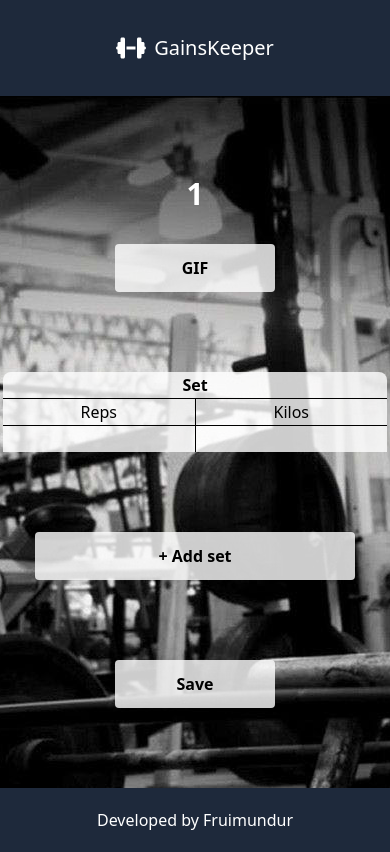
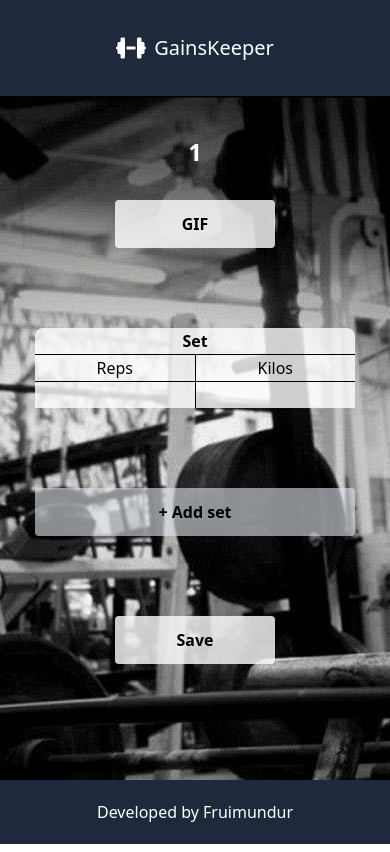
Before and after one commit to fruimundur/workout-tracker, a Next.js app: page /exercise/1 in a window 390 px wide. Both pictures are taken after a click on the button "+ Add set". Built offline with nearby package versions, Linux system fonts and the light colour scheme.

Commit message:
styled mobile layout

```diff
--- a/src/components/exerciseBox.js
+++ b/src/components/exerciseBox.js
@@ -32,10 +32,10 @@ function deleteExercise(exerciseID) {
             savedArray.map((exerciseID) => (
                 <>
                     <div>
-                        <Link className="w-96 h-24 my-0 mx-auto flex items-center justify-center bg-white/80 rounded-t-lg" key={exerciseID} href={`/exercise/${exerciseID.id}-${exerciseID.name}`}>
+                        <Link className="w-80 h-24 my-0 mx-auto flex items-center justify-center bg-white/80 hover:bg-white/70 focus:bg-slate-200/60 rounded-t-lg" key={exerciseID} href={`/exercise/${exerciseID.id}-${exerciseID.name}`}>
                             <p className="uppercase font-bold">{exerciseID.name}</p>
                         </Link>
-                        <button className="w-96 h-9 border-t-2 bg-white/80 mb-10 rounded-b-lg mt-1" onClick={() => deleteExercise(exerciseID)}>Delete exercise</button>
+                        <button className="w-80 h-9 bg-white/80 hover:bg-white/70 focus:bg-slate-200/60 mb-10 rounded-b-lg mt-1" onClick={() => deleteExercise(exerciseID)}>Delete exercise</button>
                     </div>
                 </>
             )):null
--- a/src/components/set.js
+++ b/src/components/set.js
@@ -41,7 +41,7 @@ the state of the 'reps' and 'kilos' variables so that these values are displayed
     return (
         <>
 
-        <table className="w-96 rounded-t-lg border-solid border-black text-center mx-auto my-0 mt-14 bg-white/80">
+        <table className="w-80 rounded-t-lg border-solid border-black text-center mx-auto my-0 mt-14 bg-white/80">
             <tbody>
                 <tr>
                     <th className="border-b border-b-black" colSpan={2}>Set</th>
@@ -51,8 +51,8 @@ the state of the 'reps' and 'kilos' variables so that these values are displayed
                     <td className="border-b border-black">Kilos</td>
                 </tr>
                 <tr>
-                    <td className="border-r border-black"><input className="border-none text-center w-44 rounded bg-white/0" onChange={handleChangeReps} value={reps}></input></td>
-                    <td><input className="border-none text-center w-44 rounded bg-white/0" onChange={handleChangeKilos} value={kilos}></input></td>
+                    <td className="border-r border-black"><input className="border-none text-center w-36 rounded bg-white/0" onChange={handleChangeReps} value={reps}></input></td>
+                    <td><input className="border-none text-center w-36 rounded bg-white/0" onChange={handleChangeKilos} value={kilos}></input></td>
                 </tr>
             </tbody>
         </table>
--- a/src/pages/add-exercise/index.js
+++ b/src/pages/add-exercise/index.js
@@ -36,13 +36,13 @@ can be utilised to match the name property of the exercises with the value of th
 
   return (
     <div>
-      <div className="flex flex-col items-center mt-36">
+      <div className="flex flex-col items-center mt-16">
       <h1 className="text-2xl font-bold text-white mb-7 uppercase">Add exercise</h1>
       <form>
-        <input className="w-96 h-10 rounded-md" type="text" value={searchQuery} placeholder="Search name of exercise" onChange={handleChange} />
+        <input className="w-80 h-10 rounded-md indent-2" type="text" value={searchQuery} placeholder="Search name of exercise" onChange={handleChange} />
       </form>
       {searchQuery !== '' && (
-        <ul className="bg-white w-96 max-h-96 overflow-scroll rounded-md">
+        <ul className="bg-white w-80 max-h-72 overflow-scroll rounded-md indent-1.5">
           {filteredData.map((item) => (
             <Link key={item.id} href={`/exercise/${item.id}-${item.name}`}><li>{item.name.toUpperCase()}</li></Link>
           ))}
--- a/src/pages/exercise/[id].js
+++ b/src/pages/exercise/[id].js
@@ -57,17 +57,17 @@ export default function ExercisePage() {
 
     return (
         <>
-        <h1 className="text-center uppercase text-white text-3xl font-bold mt-20">{exerciseName}</h1>
+        <h1 className="text-center uppercase text-white text-2xl font-bold mt-10">{exerciseName}</h1>
         {/* <button type="button" onClick={() => router.back()}>Go back</button> */}
-        <Link href={`/gif/${exerciseID}`} className="block w-40 h-12 mb-20 mt-8 mx-auto bg-white/80 rounded font-bold text-center justify-center flex"><button>GIF</button></Link>
+        <Link href={`/gif/${exerciseID}`} className="w-40 h-12 mb-20 mt-8 mx-auto bg-white/80 hover:bg-white/70 focus:bg-slate-200/60 rounded font-bold text-center justify-center flex"><button>GIF</button></Link>
         {newSet.map(set => (
             <div key={set}>
                 <Set id={set} />
-                {set===0?null: <button onClick={() => deleteSet(set)} className="block w-96 mt-1 rounded-b-lg h-8 mx-auto bg-white/80">Delete set</button>}
+                {set===0?null: <button onClick={() => deleteSet(set)} className="block w-80 mt-1 rounded-b-lg h-8 mx-auto bg-white/80 hover:bg-white/70 focus:bg-slate-200/60">Delete set</button>}
             </div>
         ))}
-        <button onClick={renderNewSet} className="block w-80 h-12 mt-20 mx-auto bg-white/80 rounded font-bold">+ Add set</button>
-        <Link href="/" className="block w-40 h-12 mt-20 mx-auto bg-white/80 rounded font-bold mb-20 text-center justify-center flex"><button onClick={saveExercise}>Save</button></Link>
+        <button onClick={renderNewSet} className="block w-80 h-12 mt-20 mx-auto bg-white/80 hover:bg-white/70 focus:bg-slate-200/60 rounded font-bold">+ Add set</button>
+        <Link href="/" className="w-40 h-12 mt-20 mx-auto bg-white/80 hover:bg-white/70 focus:bg-slate-200/60 rounded font-bold mb-10 text-center justify-center flex"><button onClick={saveExercise}>Save</button></Link>
         </>
     );
 }
--- a/src/pages/gif/[gif].js
+++ b/src/pages/gif/[gif].js
@@ -36,15 +36,15 @@ specific exercise we want to see the GIF for */
         <>
             <h1>Yoyo!</h1>
             {filteredData.map((item) => (
-                <Image className="mx-auto my-0 mt-28 rounded-lg"
+                <Image className="mx-auto my-0 mt-10 rounded-lg"
                 key={item.id}
                 src={item.gifUrl}
                 alt="gif"
-                width={500}
-                height={500}
+                width={300}
+                height={300}
                 />
             ))}
-            <button className="w-48 h-14 block mx-auto my-0 bg-white/80 rounded-md font-bold mt-12" type="button" onClick={() => router.back()}>Go back</button>
+            <button className="w-48 h-14 block mx-auto my-0 bg-white/80 hover:bg-white/70 focus:bg-slate-200/60 rounded-md font-bold mt-12 mb-10" type="button" onClick={() => router.back()}>Go back</button>
         </>
 
     )
--- a/src/pages/index.js
+++ b/src/pages/index.js
@@ -17,7 +17,7 @@ export default function Home() {
         </nav>
       </header>
       <main className="text-center">
-        <Link className="w-96 h-14 my-0 mx-auto mt-40 mb-14 border-t-2 bg-white/80 rounded-md font-bold flex items-center justify-center" href="/add-exercise">
+        <Link className="w-80 h-14 my-0 mx-auto mt-10 mb-10 bg-white/80 hover:bg-white/70 focus:bg-slate-200/60 rounded-md font-bold flex items-center justify-center" href="/add-exercise">
           <p>
             + Add exercise
           </p>
--- a/src/styles/globals.css
+++ b/src/styles/globals.css
@@ -2,6 +2,6 @@
 @tailwind components;
 @tailwind utilities;
 
-body {
+:root {
     margin: 0;
 }
```
